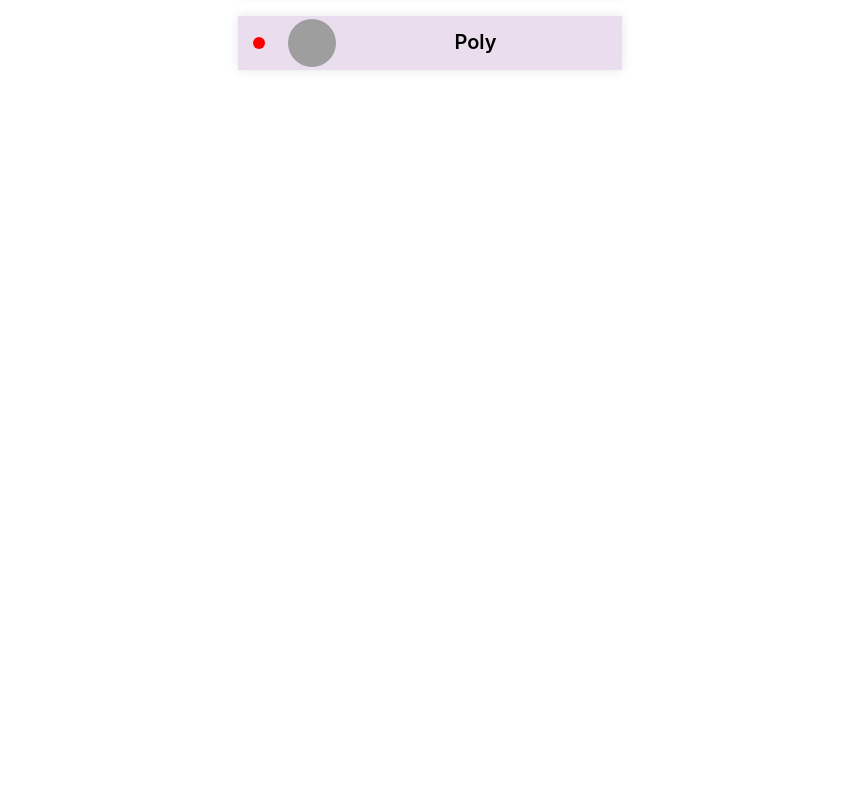
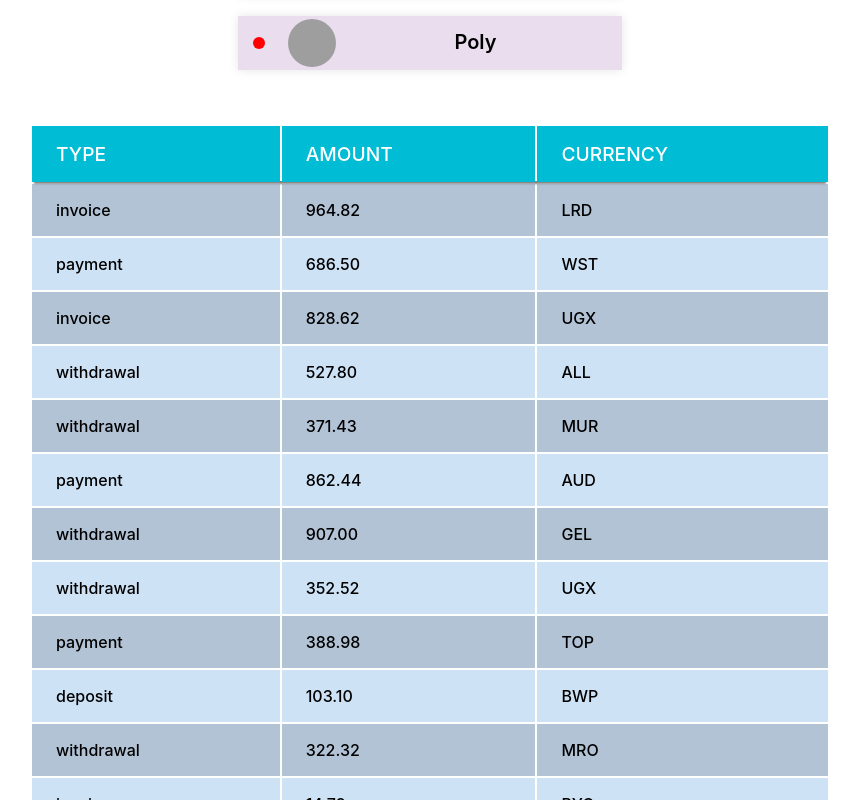
Before and after one commit to Zjadlbyscos/goit-react-hw-01-components, a React (Create React App) app: page / in a window 1280 px wide. Shown: the part 960-1760 px from the top of the page, without its empty margins (210-1069 px from the left). Before the commit the page ends 1084 px from the top, so only its background shows below. Built offline with nearby package versions, Linux system fonts and the light colour scheme; grey boxes are pictures that could not be loaded.

Commit message:
task #4 done

```diff
--- a/src/components/App.jsx
+++ b/src/components/App.jsx
@@ -4,6 +4,8 @@
 import Statistics from './statistics/Statistics';
 import friends from 'data/friends.json'
 import FriendList from './friendList/FriendList';
+import transList from 'data/transactions.json'
+import TransactionHistory from './transactionHistory/TransactionHistory';
 
 export const App = () => {
   return (
@@ -18,6 +20,7 @@
 
 <Statistics stats={data} />
 <FriendList friend={friends}/>
+<TransactionHistory transaction={transList}/>
 
     </>
   );
--- a/src/components/statistics/Statistics.module.css
+++ b/src/components/statistics/Statistics.module.css
@@ -22,6 +22,7 @@
     flex-direction: column;
     align-items: center;
     padding: 10px 25px;
+    font-weight: 500;
   }
 
   .stat-list .item:nth-child(1) {
--- /dev/null
+++ b/src/components/transactionHistory/TransactionHistory.jsx
@@ -0,0 +1,38 @@
+import PropTypes from 'prop-types';
+import css from './transactionHistory.module.css';
+
+function TransactionHistory({ transaction }) {
+  return (
+    <table className={css.transHistory}>
+      <thead className={css.thead}>
+        <tr className={css.tr}>
+          <th>Type</th>
+          <th>Amount</th>
+          <th>Currency</th>
+        </tr>
+      </thead>
+      <tbody>
+        {transaction.map(({ id, type, amount, currency }) => (
+          <tr key={id}>
+            <td>{type}</td>
+            <td>{amount}</td>
+            <td>{currency}</td>
+          </tr>
+        ))}
+      </tbody>
+    </table>
+  );
+}
+
+export default TransactionHistory;
+
+TransactionHistory.propTypes = {
+  transactions: PropTypes.arrayOf(
+    PropTypes.shape({
+      id: PropTypes.string.isRequired,
+      type: PropTypes.string.isRequired,
+      amount: PropTypes.string.isRequired,
+      currency: PropTypes.string.isRequired,
+    })
+  ),
+};
--- /dev/null
+++ b/src/components/transactionHistory/transactionHistory.module.css
@@ -0,0 +1,30 @@
+.transHistory{
+    text-align: center;
+    max-width: 800px;
+    width: 100%;
+    margin: 0 auto;
+    box-shadow: 0 4px 2px -2px gray;
+
+}
+.thead {
+    text-transform: uppercase;
+    background-color: rgb(0,188,213);
+    color: white;
+    font-size: 1.2rem;
+    box-shadow: 0 4px 2px -2px gray;
+}
+th,
+td {
+  padding: 16px 24px;
+  text-align: left;
+  font-weight: 500;
+}
+
+
+tbody tr:nth-child(odd) {
+    background-color: #8aa5c0a8;
+  }
+
+  tbody tr:nth-child(even) {
+    background-color: #b7d4f1ad;
+  }
--- a/src/data/friends.json
+++ b/src/data/friends.json
@@ -2,7 +2,7 @@
   {
     "avatar": "https://cdn-icons-png.flaticon.com/512/1998/1998592.png",
     "name": "Mango",
-    "isOnline": true,
+    "isOnline":true,
     "id": 1812
   },
   {
--- /dev/null
+++ b/src/data/transactions.json
@@ -0,0 +1,122 @@
+[
+  {
+    "id": "1e0700a2-5183-4291-85cc-2065a036a683",
+    "type": "invoice",
+    "amount": "964.82",
+    "currency": "LRD"
+  },
+  {
+    "id": "a30f821b-4d25-4ff0-abdd-e340b3f0dd2b",
+    "type": "payment",
+    "amount": "686.50",
+    "currency": "WST"
+  },
+  {
+    "id": "44dca67a-8e5a-4798-bf8e-b15efd4e1abd",
+    "type": "invoice",
+    "amount": "828.62",
+    "currency": "UGX"
+  },
+  {
+    "id": "ea8ed3dc-2b68-4a53-905a-53ecb0adef33",
+    "type": "withdrawal",
+    "amount": "527.80",
+    "currency": "ALL"
+  },
+  {
+    "id": "ea76146a-0b00-4b80-bc02-a8c822176712",
+    "type": "withdrawal",
+    "amount": "371.43",
+    "currency": "MUR"
+  },
+  {
+    "id": "63ca02f9-d637-46b5-9237-f3b24425e029",
+    "type": "payment",
+    "amount": "862.44",
+    "currency": "AUD"
+  },
+  {
+    "id": "ed0263e8-59a5-4bf1-87e0-2bb88e53dc34",
+    "type": "withdrawal",
+    "amount": "907.00",
+    "currency": "GEL"
+  },
+  {
+    "id": "6013bad0-750c-4691-8bc2-d8f2b43969c4",
+    "type": "withdrawal",
+    "amount": "352.52",
+    "currency": "UGX"
+  },
+  {
+    "id": "252c7be4-8b06-4fa7-8d42-61fb835b70d5",
+    "type": "payment",
+    "amount": "388.98",
+    "currency": "TOP"
+  },
+  {
+    "id": "4eaab41b-b967-40ac-82ed-85fc66f646f1",
+    "type": "deposit",
+    "amount": "103.10",
+    "currency": "BWP"
+  },
+  {
+    "id": "9648a350-8469-42d5-8bf3-18090de5fe67",
+    "type": "withdrawal",
+    "amount": "322.32",
+    "currency": "MRO"
+  },
+  {
+    "id": "9c5c25fb-1a95-4b2f-8d1f-4c4426d677cc",
+    "type": "invoice",
+    "amount": "14.79",
+    "currency": "PYG"
+  },
+  {
+    "id": "43ef232c-80e9-4d6f-b48a-b22405620de3",
+    "type": "payment",
+    "amount": "904.86",
+    "currency": "CHF"
+  },
+  {
+    "id": "5161682e-e620-4019-ab0a-24ceb10fbd20",
+    "type": "withdrawal",
+    "amount": "307.08",
+    "currency": "NOK"
+  },
+  {
+    "id": "7b119d71-42e6-4c42-a141-6818b07bb9ff",
+    "type": "invoice",
+    "amount": "275.07",
+    "currency": "AWG"
+  },
+  {
+    "id": "a4f65722-65c4-4c28-b1f4-b8ed988bb205",
+    "type": "deposit",
+    "amount": "213.10",
+    "currency": "STD"
+  },
+  {
+    "id": "c6e5784b-0ca3-48d6-86e5-b5128af5a523",
+    "type": "invoice",
+    "amount": "116.11",
+    "currency": "CUP CUC"
+  },
+  {
+    "id": "c9ebed6a-3a02-4b49-ac0d-0534b51f2bfd",
+    "type": "invoice",
+    "amount": "878.67",
+    "currency": "HKD"
+  },
+  {
+    "id": "a4a98b0e-b22c-438b-9f83-de2df52110c8",
+    "type": "invoice",
+    "amount": "725.03",
+    "currency": "UYU UYI"
+  },
+  {
+    "id": "b39bfa7a-0166-4c47-94d6-87d20590f746",
+    "type": "payment",
+    "amount": "405.45",
+    "currency": "MDL"
+  }
+]
```
Also changed, not shown: src/components/friendList/FriendList.jsx (+10 -0 lines).
